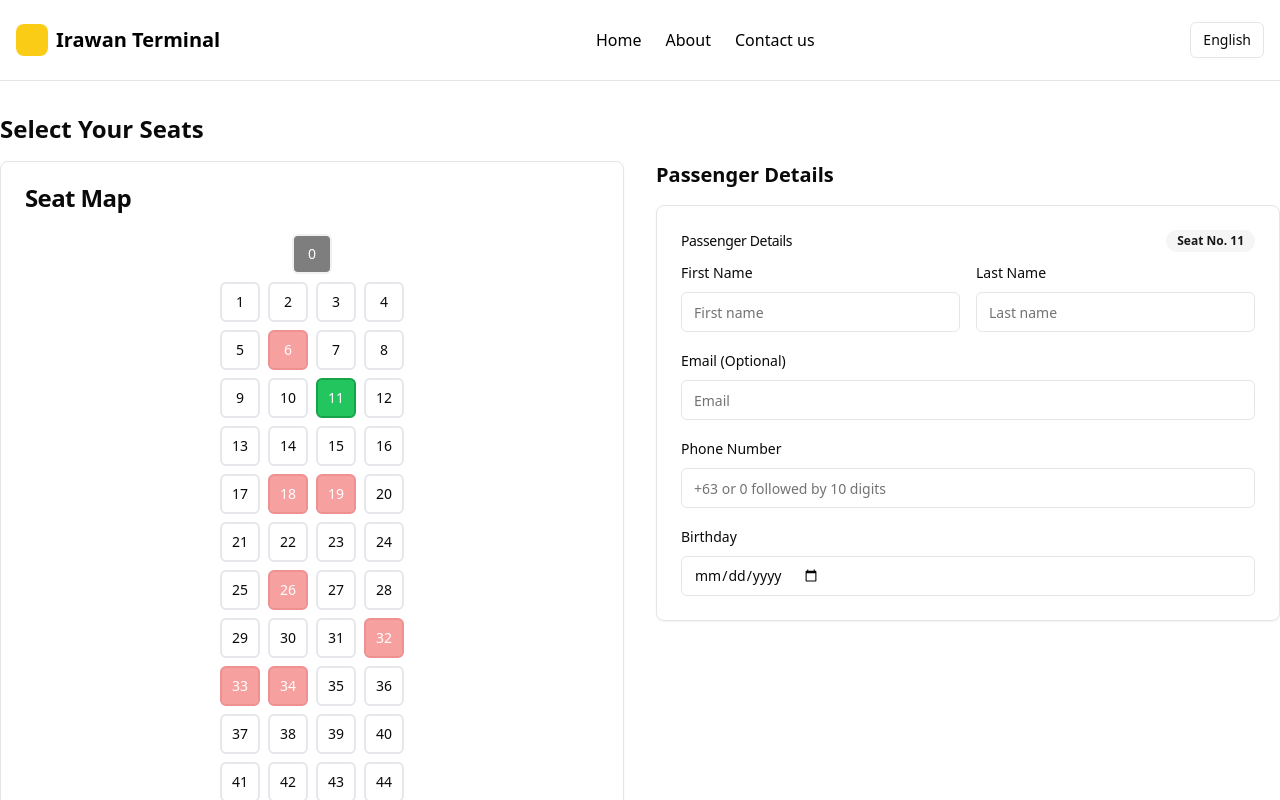
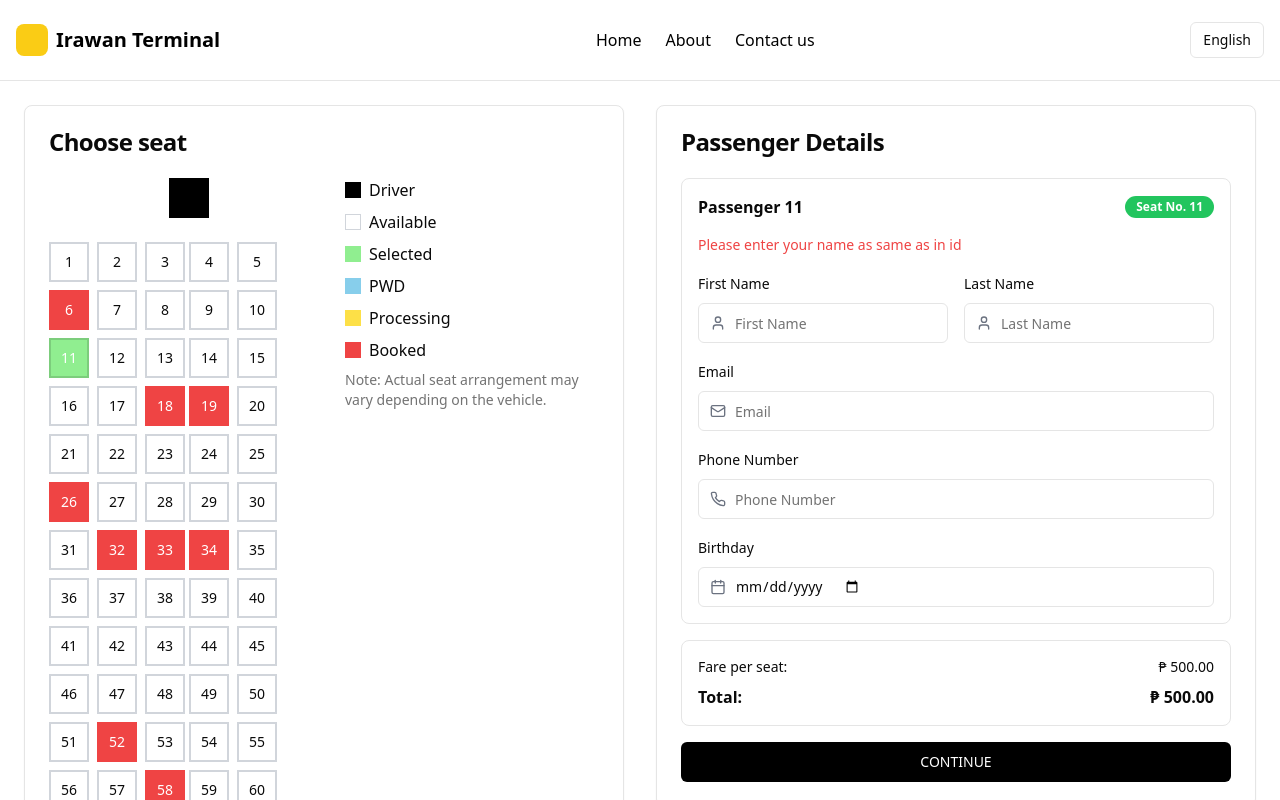
Before and after one commit to rondonbrij/ITMSv3, a Next.js app: page /seat-selection in a window 1280 px wide. Both pictures are taken after a click on the button "11". Shown: the top 800 px of the page. Built offline with nearby package versions, Linux system fonts and the light colour scheme.

Commit message:
Refactor seat selection components to improve seat status handling and layout rendering

```diff
--- a/src/app/seat-selection/page.tsx
+++ b/src/app/seat-selection/page.tsx
@@ -1,208 +1,105 @@
 "use client";
 
-import { useEffect, useState } from "react";
-import { useRouter, useSearchParams } from "next/navigation";
-import { BusLayout } from "@/components/seat-selection/bus-layout";
-import { VanLayout } from "@/components/seat-selection/van-layout";
-import { PassengerForm } from "@/components/seat-selection/passenger-form";
-import { WarningDialog } from "@/components/seat-selection/warning-dialog";
-import { Button } from "@/components/ui/button";
-import {
-  Card,
-  CardContent,
-  CardFooter,
-  CardHeader,
-  CardTitle,
-} from "@/components/ui/card";
-import { Seat, BookingData, PassengerDetails } from "@/types/seat-types";
-import { toast } from "@/hooks/use-toast";
+import { useState, useEffect } from 'react'
+import { BusLayout } from '@/components/seat-selection/bus-layout'
+import { VanLayout } from '@/components/seat-selection/van-layout'
+import { PassengerForm } from '@/components/seat-selection/passenger-form'
+import { Button } from "@/components/ui/button"
+import { Card, CardContent, CardHeader, CardTitle } from "@/components/ui/card"
+import { Seat, PassengerDetails } from "@/types/seat-types" // Add this import
 
-// Mock function to simulate fetching seat data from the backend
-const fetchSeatData = async (vehicleType: "BUS" | "VAN"): Promise<Seat[]> => {
-  // Simulate API call
-  await new Promise((resolve) => setTimeout(resolve, 1000));
+export default function SeatSelectionPage() {
+  const [vehicleType, setVehicleType] = useState<'BUS' | 'VAN'>('BUS')
+  const [seats, setSeats] = useState<Seat[]>([])
+  const [selectedSeats, setSelectedSeats] = useState<Seat[]>([])
+  const [passengers, setPassengers] = useState<PassengerDetails[]>([])
 
-  const totalSeats = vehicleType === "BUS" ? 66 : 14;
-  return Array.from({ length: totalSeats }, (_, i) => ({
+  useEffect(() => {
+    // Simulating fetching seat data
+    const totalSeats = vehicleType === 'BUS' ? 66 : 15
+    const newSeats = Array.from({ length: totalSeats }, (_, i) => ({
       id: `seat-${i + 1}`,
       number: i + 1,
-    status: Math.random() > 0.8 ? "booked" : "available",
-    isRestricted: vehicleType === "VAN" && (i === 0 || i === 1 || i === 2),
-    isFrontSeat: vehicleType === "VAN" && (i === 0 || i === 1 || i === 2),
-  }));
-};
-
-export default function SeatSelectionPage() {
-  const router = useRouter();
-  const searchParams = useSearchParams();
-  const [bookingData, setBookingData] = useState<BookingData>({
-    destination: searchParams.get("destination") || "",
-    date: new Date(searchParams.get("date") || Date.now()),
-    vehicleType: (searchParams.get("vehicleType") as "BUS" | "VAN") || "BUS",
-    time: searchParams.get("time") || "",
-    company: searchParams.get("company") || "",
-    price: Number(searchParams.get("price")) || 0,
-    selectedSeats: [],
-    passengers: [],
-  });
-  const [seats, setSeats] = useState<Seat[]>([]);
-  const [warningDialog, setWarningDialog] = useState<{
-    open: boolean;
-    title: string;
-    description: string;
-    confirmLabel: string;
-    cancelLabel: string;
-    onConfirm: () => void;
-    onCancel: () => void;
-  }>({
-    open: false,
-    title: "",
-    description: "",
-    confirmLabel: "",
-    cancelLabel: "",
-    onConfirm: () => {},
-    onCancel: () => {},
-  });
-
-  useEffect(() => {
-    const loadSeatData = async () => {
-      const seatData = await fetchSeatData(bookingData.vehicleType);
-      setSeats(seatData);
-    };
-    loadSeatData();
-  }, [bookingData.vehicleType]);
+      status: Math.random() > 0.8 ? 'booked' : 'available',
+    }))
+    setSeats(newSeats)
+  }, [vehicleType])
 
   const handleSeatClick = (clickedSeat: Seat) => {
-    if (clickedSeat.status === "booked" || clickedSeat.status === "processing")
-      return;
+    if (clickedSeat.status === 'booked') return
 
-    if (clickedSeat.isRestricted) {
-      if (bookingData.vehicleType === "VAN" && clickedSeat.isFrontSeat) {
-        setWarningDialog({
-          open: true,
-          title: "Age Restriction for Front Seats",
-          description:
-            "Front seats are reserved for passengers aged 12 and above. By selecting this seat, you confirm that the passenger meets this age requirement.",
-          confirmLabel: "I am over 12",
-          cancelLabel: "Cancel",
-          onConfirm: () => selectSeat(clickedSeat),
-          onCancel: () => setWarningDialog({ ...warningDialog, open: false }),
-        });
-      } else {
-        setWarningDialog({
-          open: true,
-          title: "Priority Seating",
-          description:
-            "This seat is reserved for passengers with disabilities, senior citizens, or pregnant women. By selecting this seat, you confirm that you meet these criteria.",
-          confirmLabel: "I Agree",
-          cancelLabel: "Cancel",
-          onConfirm: () => selectSeat(clickedSeat),
-          onCancel: () => setWarningDialog({ ...warningDialog, open: false }),
-        });
+    const updatedSeats = seats.map(seat =>
+      seat.id === clickedSeat.id
+        ? { ...seat, status: seat.status === 'selected' ? 'available' : 'selected' }
+        : seat
+    )
+    setSeats(updatedSeats)
+    setSelectedSeats(updatedSeats.filter(seat => seat.status === 'selected'))
   }
-    } else {
-      selectSeat(clickedSeat);
-    }
-  };
-
-  const selectSeat = (seat: Seat) => {
-    const updatedSeats = seats.map((s) =>
-      s.id === seat.id
-        ? { ...s, status: s.status === "selected" ? "available" : "selected" }
-        : s
-    );
-    setSeats(updatedSeats);
-    setBookingData((prev) => ({
-      ...prev,
-      selectedSeats: updatedSeats.filter((s) => s.status === "selected"),
-    }));
-  };
 
   const handlePassengerSubmit = (data: PassengerDetails) => {
-    setBookingData((prev) => ({
-      ...prev,
-      passengers: [
-        ...prev.passengers.filter((p) => p.seatNumber !== data.seatNumber),
-        data,
-      ],
-    }));
-  };
-
-  const handleContinue = async () => {
-    if (bookingData.selectedSeats.length !== bookingData.passengers.length) {
-      toast({
-        title: "Incomplete passenger details",
-        description: "Please fill in the details for all selected seats.",
-        variant: "destructive",
-      });
-      return;
+    setPassengers(prev => [
+      ...prev.filter(p => p.seatNumber !== data.seatNumber),
+      data
+    ])
   }
 
-    // Simulate sending processing status to backend
-    const processingSeats = seats.map((seat) =>
-      bookingData.selectedSeats.some((s) => s.id === seat.id)
-        ? { ...seat, status: "processing" }
-        : seat
-    );
-    setSeats(processingSeats);
-
-    // Simulate API call to update seat status
-    await new Promise((resolve) => setTimeout(resolve, 1000));
-
-    // Navigate to payment page
-    router.push(
-      `/payment?bookingData=${encodeURIComponent(JSON.stringify(bookingData))}`
-    );
-  };
+  const handleContinue = () => {
+    if (selectedSeats.length !== passengers.length) {
+      alert('Please fill in details for all selected seats.')
+      return
+    }
+    // Here you would typically proceed to the next step (e.g., payment)
+    console.log('Proceeding with booking:', { selectedSeats, passengers })
+  }
 
   return (
-    <div className="container mx-auto py-8">
-      <h1 className="text-2xl font-bold mb-4">Select Your Seats</h1>
-      <div className="grid grid-cols-1 md:grid-cols-2 gap-8">
+    <div className="container mx-auto p-6 grid md:grid-cols-2 gap-8">
       <Card>
         <CardHeader>
-            <CardTitle>Seat Map</CardTitle>
+          <CardTitle>Choose seat</CardTitle>
         </CardHeader>
         <CardContent>
-            {bookingData.vehicleType === "BUS" ? (
+          {vehicleType === 'BUS' ? (
             <BusLayout seats={seats} onSeatClick={handleSeatClick} />
           ) : (
             <VanLayout seats={seats} onSeatClick={handleSeatClick} />
           )}
         </CardContent>
-          <CardFooter className="flex justify-between">
-            <div>
-              <p>Fare per seat: ₱{bookingData.price.toFixed(2)}</p>
-              <p>
-                Total: ₱
-                {(bookingData.price * bookingData.selectedSeats.length).toFixed(
-                  2
-                )}
-              </p>
-            </div>
-            <Button
-              onClick={handleContinue}
-              disabled={bookingData.selectedSeats.length === 0}
-            >
-              Continue
-            </Button>
-          </CardFooter>
       </Card>
-        <div className="space-y-4">
-          <h2 className="text-xl font-semibold">Passenger Details</h2>
-          {bookingData.selectedSeats.map((seat) => (
+
+      <div className="space-y-6">
+        <Card>
+          <CardHeader>
+            <CardTitle>Passenger Details</CardTitle>
+          </CardHeader>
+          <CardContent className="space-y-4">
+            {selectedSeats.map(seat => (
               <PassengerForm
                 key={seat.id}
                 seatNumber={seat.number}
                 onSubmit={handlePassengerSubmit}
-              defaultValues={bookingData.passengers.find(
-                (p) => p.seatNumber === seat.number
-              )}
               />
             ))}
+            <div className="border rounded-lg p-4 space-y-2">
+              <div className="flex justify-between text-sm">
+                <span>Fare per seat:</span>
+                <span>₱ 500.00</span>
+              </div>
+              <div className="flex justify-between font-bold">
+                <span>Total:</span>
+                <span>₱ {(selectedSeats.length * 500).toFixed(2)}</span>
               </div>
             </div>
-      <WarningDialog {...warningDialog} />
+            <Button
+              className="w-full bg-black hover:bg-gray-800 text-white"
+              onClick={handleContinue}
+            >
+              CONTINUE
+            </Button>
+          </CardContent>
+        </Card>
       </div>
-  );
+    </div>
+  )
 }
--- a/src/components/seat-selection/bus-layout.tsx
+++ b/src/components/seat-selection/bus-layout.tsx
@@ -1,49 +1,109 @@
-"use client";
-
-import { Seat as SeatType } from "@/types/seat-types";
-import { Seat } from "./seat";
+import { Seat } from './seat'
 
 interface BusLayoutProps {
-  seats: SeatType[];
-  onSeatClick: (seat: SeatType) => void;
+  seats: Seat[]
+  onSeatClick: (seat: Seat) => void
 }
 
 export function BusLayout({ seats, onSeatClick }: BusLayoutProps) {
-  const renderSeatRow = (start: number, end: number) => {
+  // Helper function to render a row with specific seat numbers
+  const renderRow = (seatNumbers: number[]) => {
     return (
-      <div className="flex justify-center gap-2">
-        {seats.slice(start, end).map((seat) => (
-          <Seat key={seat.id} seat={seat} onClick={onSeatClick} />
-        ))}
+      <div className="flex gap-2">
+        {seatNumbers.map((num) => {
+          const seat = seats.find(s => s.number === num) || {
+            id: `seat-${num}`,
+            number: num,
+            status: 'available'
+          }
+          return <Seat key={seat.id} seat={seat} onClick={() => onSeatClick(seat)} />
+        })}
       </div>
-    );
-  };
+    )
+  }
 
   return (
-    <div className="space-y-2">
-      <div className="flex justify-center">
-        <Seat
-          seat={{ id: "driver", number: 0, status: "driver" }}
-          onClick={() => {}}
-        />
+    <div className="flex">
+      <div className="flex-1 space-y-4">
+        {/* Driver's seat */}
+        <div className="flex justify-center mb-6">
+          <Seat
+            seat={{ id: "driver", number: 0, status: "driver" }}
+            onClick={() => {}}
+          />
+        </div>
+
+        {/* Main seating area */}
+        <div className="grid grid-cols-2 gap-x- gap-y-2">
+          {/* Left column - 3 seats */}
+          <div className="space-y-2">
+            {renderRow([1, 2, 3])}
+            {renderRow([6, 7, 8])}
+            {renderRow([11, 12, 13])}
+            {renderRow([16, 17, 18])}
+            {renderRow([21, 22, 23])}
+            {renderRow([26, 27, 28])}
+            {renderRow([31, 32, 33])}
+            {renderRow([36, 37, 38])}
+            {renderRow([41, 42, 43])}
+            {renderRow([46, 47, 48])}
+            {renderRow([51, 52, 53])}
+            {renderRow([56, 57, 58])}
+          </div>
+
+          {/* Right column - 2 seats */}
+          <div className="space-y-2">
+            {renderRow([4, 5])}
+            {renderRow([9, 10])}
+            {renderRow([14, 15])}
+            {renderRow([19, 20])}
+            {renderRow([24, 25])}
+            {renderRow([29, 30])}
+            {renderRow([34, 35])}
+            {renderRow([39, 40])}
+            {renderRow([44, 45])}
+            {renderRow([49, 50])}
+            {renderRow([54, 55])}
+            {renderRow([59, 60])}
+          </div>
+        </div>
+
+        {/* Bottom row - 5 seats */}
+        <div className="flex justify-center mt-2">
+          {renderRow([61, 62, 63, 64, 65, 66])}
+        </div>
       </div>
-      {renderSeatRow(0, 4)}
-      {renderSeatRow(4, 8)}
-      {renderSeatRow(8, 12)}
-      {renderSeatRow(12, 16)}
-      {renderSeatRow(16, 20)}
-      {renderSeatRow(20, 24)}
-      {renderSeatRow(24, 28)}
-      {renderSeatRow(28, 32)}
-      {renderSeatRow(32, 36)}
-      {renderSeatRow(36, 40)}
-      {renderSeatRow(40, 44)}
-      {renderSeatRow(44, 48)}
-      {renderSeatRow(48, 52)}
-      {renderSeatRow(52, 56)}
-      {renderSeatRow(56, 60)}
-      {renderSeatRow(60, 64)}
-      {renderSeatRow(64, 66)}
+
+      {/* Legend section */}
+      <div className="ml-4 space-y-2">
+        <div className="flex items-center gap-2">
+          <div className="w-4 h-4 bg-black" />
+          <span>Driver</span>
+        </div>
+        <div className="flex items-center gap-2">
+          <div className="w-4 h-4 bg-white border border-gray-300" />
+          <span>Available</span>
+        </div>
+        <div className="flex items-center gap-2">
+          <div className="w-4 h-4 bg-[#90EE90]" />
+          <span>Selected</span>
+        </div>
+        <div className="flex items-center gap-2">
+          <div className="w-4 h-4 bg-[#87CEEB]" />
+          <span>PWD</span>
+        </div>
+        <div className="flex items-center gap-2">
+          <div className="w-4 h-4 bg-yellow-300" />
+          <span>Processing</span>
+        </div>
+        <div className="flex items-center gap-2">
+          <div className="w-4 h-4 bg-red-500" />
+          <span>Booked</span>
+        </div>
+        <p className="text-sm text-muted-foreground">
+          Note: Actual seat arrangement may vary depending on the vehicle.
+        </p>
+      </div>
     </div>
-  );
+  )
 }
--- a/src/components/seat-selection/passenger-form.tsx
+++ b/src/components/seat-selection/passenger-form.tsx
@@ -1,10 +1,10 @@
-"use client";
-
-import { useForm } from "react-hook-form";
-import { zodResolver } from "@hookform/resolvers/zod";
-import * as z from "zod";
-// import { Button } from "@/components/ui/button";
-import { Input } from "@/components/ui/input";
+import { useForm } from "react-hook-form"
+import { zodResolver } from "@hookform/resolvers/zod"
+import * as z from "zod"
+import { Calendar, Mail, Phone, User } from 'lucide-react'
+import { Badge } from "@/components/ui/badge"
+import { Input } from "@/components/ui/input"
+import { Label } from "@/components/ui/label"
 import {
   Form,
   FormControl,
@@ -12,12 +12,9 @@ import {
   FormItem,
   FormLabel,
   FormMessage,
-} from "@/components/ui/form";
-import { Badge } from "@/components/ui/badge";
-import { Card, CardContent, CardHeader, CardTitle } from "@/components/ui/card";
-import { PassengerDetails } from "@/types/seat-types";
+} from "@/components/ui/form"
 
-const phoneRegex = /^(\+63|0)[0-9]{10}$/;
+const phoneRegex = /^(\+63|0)[0-9]{10}$/
 
 const passengerSchema = z.object({
   firstName: z.string().min(2, "First name must be at least 2 characters"),
@@ -27,52 +24,39 @@ const passengerSchema = z.object({
   birthday: z
     .string()
     .refine((date) => !isNaN(Date.parse(date)), "Invalid date"),
-});
+})
 
 interface PassengerFormProps {
-  seatNumber: number;
-  onSubmit: (data: PassengerDetails) => void;
-  defaultValues?: Partial<PassengerDetails>;
+  seatNumber: number
+  onSubmit: (data: z.infer<typeof passengerSchema> & { seatNumber: number }) => void
 }
 
-export function PassengerForm({
-  seatNumber,
-  onSubmit,
-  defaultValues,
-}: PassengerFormProps) {
+export function PassengerForm({ seatNumber, onSubmit }: PassengerFormProps) {
   const form = useForm<z.infer<typeof passengerSchema>>({
     resolver: zodResolver(passengerSchema),
     defaultValues: {
-      firstName: defaultValues?.firstName || "",
-      lastName: defaultValues?.lastName || "",
-      email: defaultValues?.email || "",
-      phoneNumber: defaultValues?.phoneNumber || "",
-      birthday: defaultValues?.birthday
-        ? new Date(defaultValues.birthday).toISOString().split("T")[0]
-        : "",
+      firstName: "",
+      lastName: "",
+      email: "",
+      phoneNumber: "",
+      birthday: "",
     },
-  });
+  })
 
   const handleSubmit = (values: z.infer<typeof passengerSchema>) => {
-    onSubmit({
-      ...values,
-      birthday: new Date(values.birthday),
-      seatNumber,
-    });
-  };
+    onSubmit({ ...values, seatNumber })
+  }
 
   return (
-    <Card className="w-full">
-      <CardHeader className="flex flex-row items-center justify-between space-y-0 pb-2">
-        <CardTitle className="text-sm font-medium">Passenger Details</CardTitle>
-        <Badge variant="secondary">Seat No. {seatNumber}</Badge>
-      </CardHeader>
-      <CardContent>
     <Form {...form}>
-          <form
-            onSubmit={form.handleSubmit(handleSubmit)}
-            className="space-y-4"
-          >
+      <form onSubmit={form.handleSubmit(handleSubmit)} className="space-y-4 border rounded-lg p-4">
+        <div className="flex justify-between items-center">
+          <h3 className="font-semibold">Passenger {seatNumber}</h3>
+          <Badge variant="secondary" className="bg-green-500 text-white">
+            Seat No. {seatNumber}
+          </Badge>
+        </div>
+        <p className="text-red-500 text-sm">Please enter your name as same as in id</p>
         <div className="grid grid-cols-2 gap-4">
           <FormField
             control={form.control}
@@ -81,7 +65,10 @@ export function PassengerForm({
               <FormItem>
                 <FormLabel>First Name</FormLabel>
                 <FormControl>
-                      <Input placeholder="First name" {...field} />
+                  <div className="relative">
+                    <User className="absolute left-3 top-3 h-4 w-4 text-gray-500" />
+                    <Input className="pl-9" placeholder="First Name" {...field} />
+                  </div>
                 </FormControl>
                 <FormMessage />
               </FormItem>
@@ -94,7 +81,10 @@ export function PassengerForm({
               <FormItem>
                 <FormLabel>Last Name</FormLabel>
                 <FormControl>
-                      <Input placeholder="Last name" {...field} />
+                  <div className="relative">
+                    <User className="absolute left-3 top-3 h-4 w-4 text-gray-500" />
+                    <Input className="pl-9" placeholder="Last Name" {...field} />
+                  </div>
                 </FormControl>
                 <FormMessage />
               </FormItem>
@@ -106,9 +96,12 @@ export function PassengerForm({
           name="email"
           render={({ field }) => (
             <FormItem>
-                  <FormLabel>Email (Optional)</FormLabel>
+              <FormLabel>Email</FormLabel>
               <FormControl>
-                    <Input type="email" placeholder="Email" {...field} />
+                <div className="relative">
+                  <Mail className="absolute left-3 top-3 h-4 w-4 text-gray-500" />
+                  <Input className="pl-9" placeholder="Email" type="email" {...field} />
+                </div>
               </FormControl>
               <FormMessage />
             </FormItem>
@@ -121,10 +114,10 @@ export function PassengerForm({
             <FormItem>
               <FormLabel>Phone Number</FormLabel>
               <FormControl>
-                    <Input
-                      placeholder="+63 or 0 followed by 10 digits"
-                      {...field}
-                    />
+                <div className="relative">
+                  <Phone className="absolute left-3 top-3 h-4 w-4 text-gray-500" />
+                  <Input className="pl-9" placeholder="Phone Number" {...field} />
+                </div>
               </FormControl>
               <FormMessage />
             </FormItem>
@@ -137,7 +130,10 @@ export function PassengerForm({
             <FormItem>
               <FormLabel>Birthday</FormLabel>
               <FormControl>
-                    <Input type="date" {...field} />
+                <div className="relative">
+                  <Calendar className="absolute left-3 top-3 h-4 w-4 text-gray-500" />
+                  <Input className="pl-9" type="date" {...field} />
+                </div>
               </FormControl>
               <FormMessage />
             </FormItem>
@@ -145,7 +141,5 @@ export function PassengerForm({
         />
       </form>
     </Form>
-      </CardContent>
-    </Card>
-  );
+  )
 }
--- a/src/components/seat-selection/seat.tsx
+++ b/src/components/seat-selection/seat.tsx
@@ -1,47 +1,43 @@
-"use client";
-
-import { cn } from "@/lib/utils";
-import { Seat as SeatType } from "@/types/seat-types";
-
 interface SeatProps {
-  seat: SeatType;
-  onClick: (seat: SeatType) => void;
-  size?: "sm" | "md";
+  seat: {
+    number: number
+    status: 'available' | 'selected' | 'pwd' | 'processing' | 'booked' | 'driver'
+  }
+  onClick: () => void
+  size?: 'sm' | 'md'
 }
 
-export function Seat({ seat, onClick, size = "md" }: SeatProps) {
-  const seatStyles = {
-    available: "bg-white hover:bg-gray-100 border-gray-200",
-    selected: "bg-green-500 hover:bg-green-600 text-white border-green-600",
-    processing: "bg-yellow-500 text-white border-yellow-600 cursor-not-allowed",
-    booked: "bg-red-500 text-white border-red-600 cursor-not-allowed",
-    pwd: "bg-blue-500 hover:bg-blue-600 text-white border-blue-600",
-    driver: "bg-black text-white cursor-not-allowed",
-  };
+export function Seat({ seat, onClick, size = 'md' }: SeatProps) {
+  const getStatusStyles = () => {
+    switch (seat.status) {
+      case 'available':
+        return 'bg-white hover:bg-gray-100 border-gray-300'
+      case 'selected':
+        return 'bg-[#90EE90] hover:bg-[#7CCD7C] text-white border-[#7CCD7C]'
+      case 'pwd':
+        return 'bg-[#87CEEB] text-white border-[#87CEEB]'
+      case 'processing':
+        return 'bg-yellow-300 text-white border-yellow-300 cursor-not-allowed'
+      case 'booked':
+        return 'bg-red-500 text-white border-red-500 cursor-not-allowed'
+      case 'driver':
+        return 'bg-black text-white border-black cursor-not-allowed'
+      default:
+        return 'bg-white'
+    }
+  }
 
   return (
     <button
-      onClick={() =>
-        seat.status !== "booked" &&
-        seat.status !== "processing" &&
-        seat.status !== "driver" &&
-        onClick(seat)
-      }
-      disabled={
-        seat.status === "booked" ||
-        seat.status === "processing" ||
-        seat.status === "driver"
-      }
-      className={cn(
-        "relative rounded-md border-2 transition-colors",
-        size === "sm" ? "w-8 h-8 text-xs" : "w-10 h-10 text-sm",
-        seatStyles[seat.status],
-        "hover:scale-105 transition-transform",
-        "disabled:opacity-50 disabled:cursor-not-allowed"
-      )}
-      title={`Seat ${seat.number}`}
+      onClick={onClick}
+      disabled={['booked', 'processing', 'driver'].includes(seat.status)}
+      className={`
+        ${size === 'sm' ? 'w-8 h-8 text-xs' : 'w-10 h-10 text-sm'}
+        border-2 flex items-center justify-center font-medium transition-all
+        ${getStatusStyles()}
+      `}
     >
-      {seat.number}
+      {seat.status === 'driver' ? '' : seat.number}
     </button>
-  );
+  )
 }
```
Also changed, not shown: 2 other files (tests, documents, lock files or other folders). Lines whose indentation alone changed are shown as unchanged.
